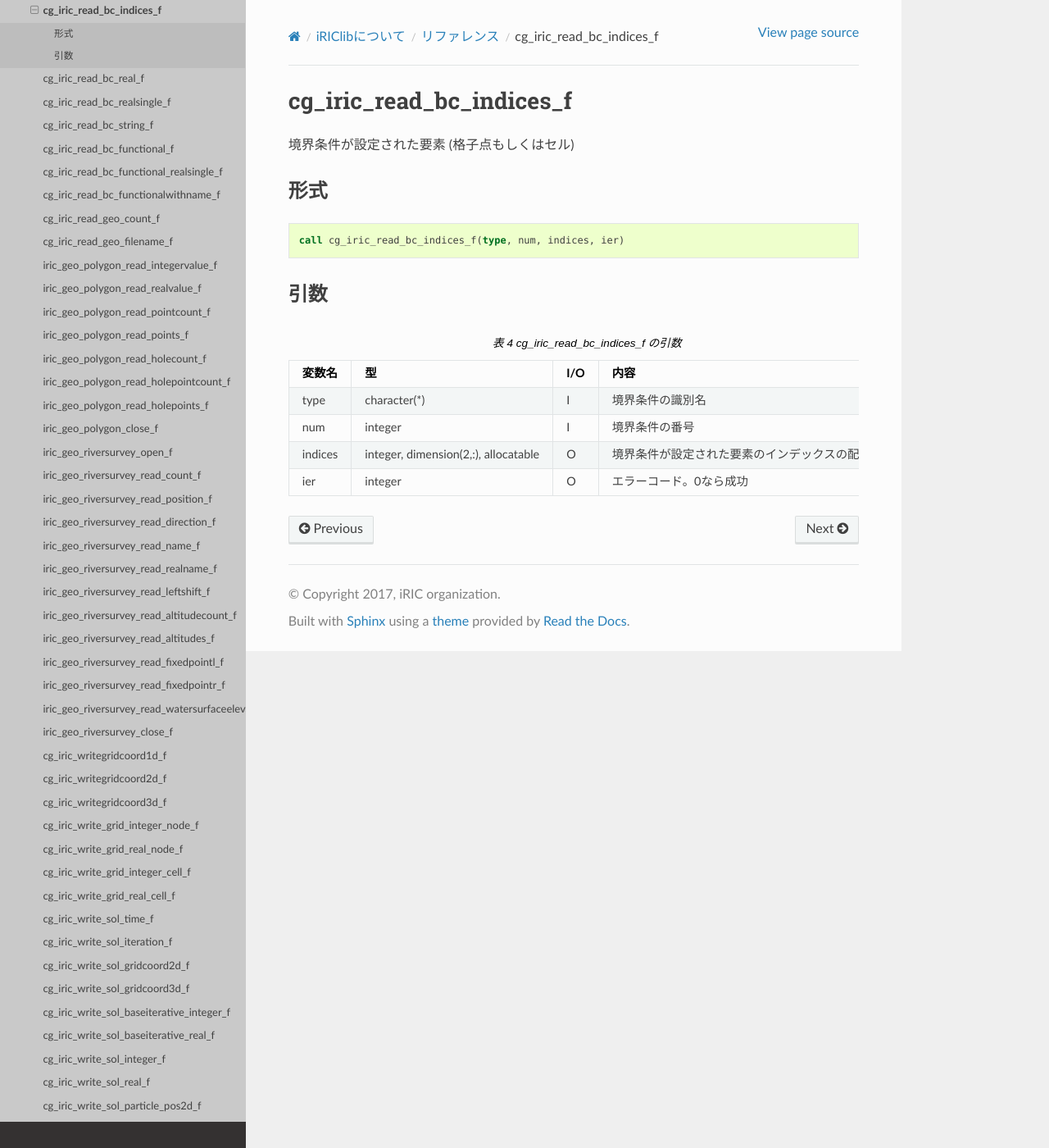
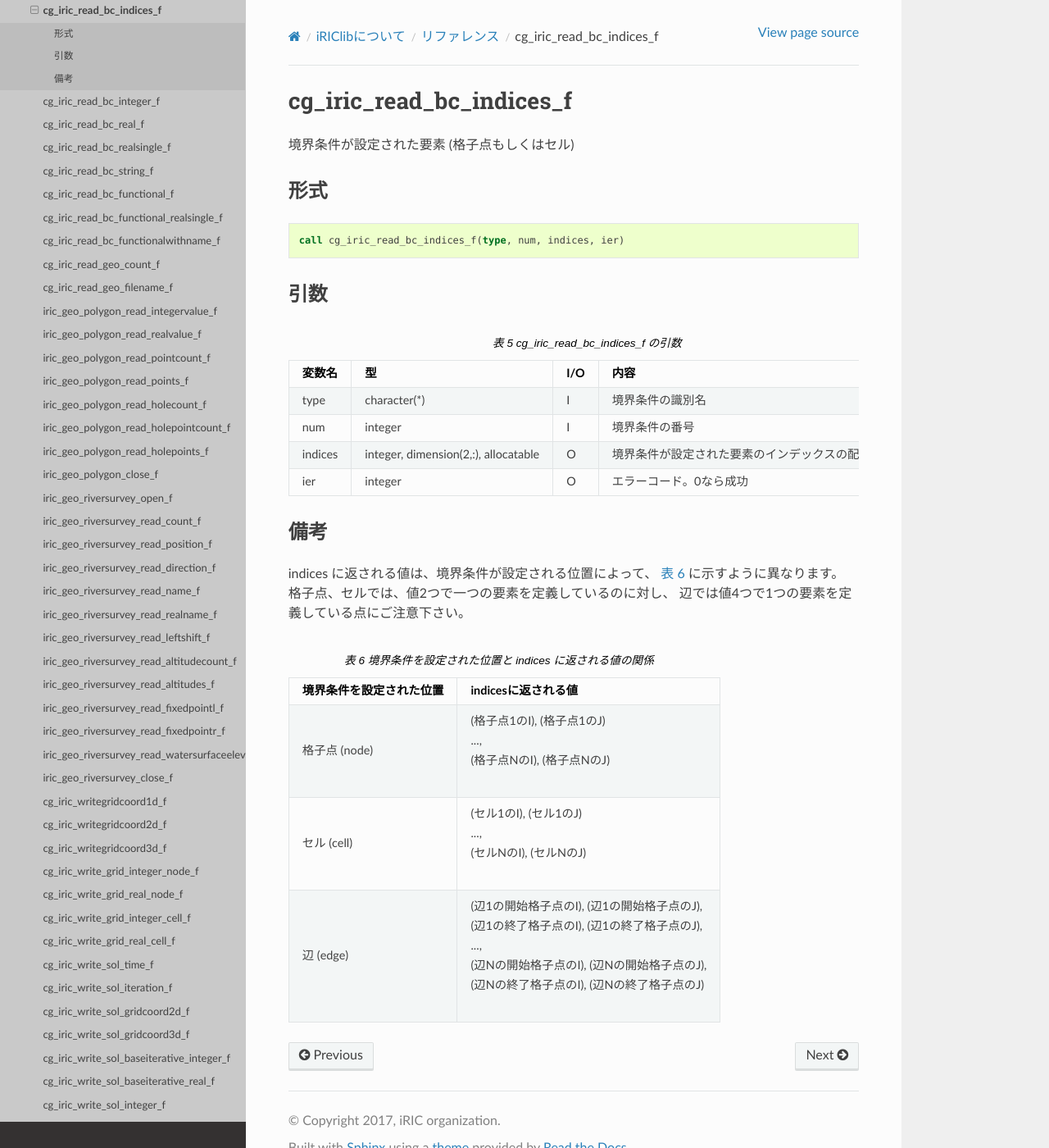
Before and after one commit to scharlton2/solver_dev_manual, a Sphinx documentation site: the page built from source/06/03/cg_iric_read_bc_indices_f.rst, in a window 1280 px wide and 1400 px high. Shown: the whole window at 82% size. Built offline with Sphinx 7.4.7 and the Read the Docs theme 2.0.0, drawn with Linux system fonts in a browser that asks for light colours.

Commit message:
reference misc fixes

```diff
--- /dev/null
+++ b/source/06/03/cg_initoption _f_args.csv
@@ -0,0 +1,3 @@
+変数名,型,I/O,内容
+optionval,integer,I,指定するオプションの値
+ier,integer,O,エラーコード。0なら成功
--- a/source/06/03/cg_iric_read_bc_indices_f.rst
+++ b/source/06/03/cg_iric_read_bc_indices_f.rst
@@ -15,3 +15,34 @@
 .. csv-table:: cg_iric_read_bc_indices_f の引数
    :file: cg_iric_read_bc_indices_f_args.csv
    :header-rows: 1
+
+
+備考
+----
+
+indices に返される値は、境界条件が設定される位置によって、
+:numref:`cg_iric_read_bc_indices_f_vals` に示すように異なります。
+格子点、セルでは、値2つで一つの要素を定義しているのに対し、
+辺では値4つで1つの要素を定義している点にご注意下さい。
+
+.. _cg_iric_read_bc_indices_f_vals:
+
+.. list-table::  境界条件を設定された位置と indices に返される値の関係
+   :header-rows: 1
+
+   * - 境界条件を設定された位置
+     - indicesに返される値
+   * - 格子点 (node)
+     - | (格子点1のI), (格子点1のJ)
+       | ...,
+       | (格子点NのI), (格子点NのJ)
+   * - セル (cell)
+     - | (セル1のI), (セル1のJ)
+       | ...,
+       | (セルNのI), (セルNのJ)
+   * - 辺 (edge)
+     - | (辺1の開始格子点のI), (辺1の開始格子点のJ),
+       | (辺1の終了格子点のI), (辺1の終了格子点のJ),
+       | ...,
+       | (辺Nの開始格子点のI), (辺Nの開始格子点のJ),
+       | (辺Nの終了格子点のI), (辺Nの終了格子点のJ)
--- /dev/null
+++ b/source/06/03/cg_iric_read_bc_indicessize_position_and_size.csv
@@ -0,0 +1,4 @@
+境界条件を設定された位置,sizeに返される値
+格子点 (node),格子点の数
+セル (cell),セルの数
+辺 (edge),辺の数×2
--- /dev/null
+++ b/source/06/03/cg_iric_read_bc_integer_f_args.csv
@@ -0,0 +1,6 @@
+変数名,型,I/O,内容
+type,character(*),I,境界条件の識別名
+num,integer,I,境界条件の番号
+name,character(*),I,境界条件の属性の名前
+value,integer,O,読み込まれた境界条件の値
+ier,integer,O,エラーコード。0なら成功
--- a/source/06/03/iric_geo_riversurvey_read_watersurfaceelevation_f.rst
+++ b/source/06/03/iric_geo_riversurvey_read_watersurfaceelevation_f.rst
@@ -7,7 +7,7 @@
 ----
 .. code-block:: fortran
 
-   call
+   call **iric\_geo\_riversurvey\_read\_watersurfaceelevation\_f**\ (rid,
 
 引数
 ----
--- a/source/06/03_reference.rst
+++ b/source/06/03_reference.rst
@@ -48,6 +48,7 @@
    03/cg_iric_read_bc_count_f
    03/cg_iric_read_bc_indicessize_f
    03/cg_iric_read_bc_indices_f
+   03/cg_iric_read_bc_integer_f
    03/cg_iric_read_bc_real_f
    03/cg_iric_read_bc_realsingle_f
    03/cg_iric_read_bc_string_f
```
Also changed, not shown: reference.txt (+0 -17 lines), source/06/03/cg_iric_read_bc_indices_f_vals.csv (added, +10 -0 lines), source/06/03/cg_iric_read_bc_integer_f.rst (added, +17 -0 lines).
